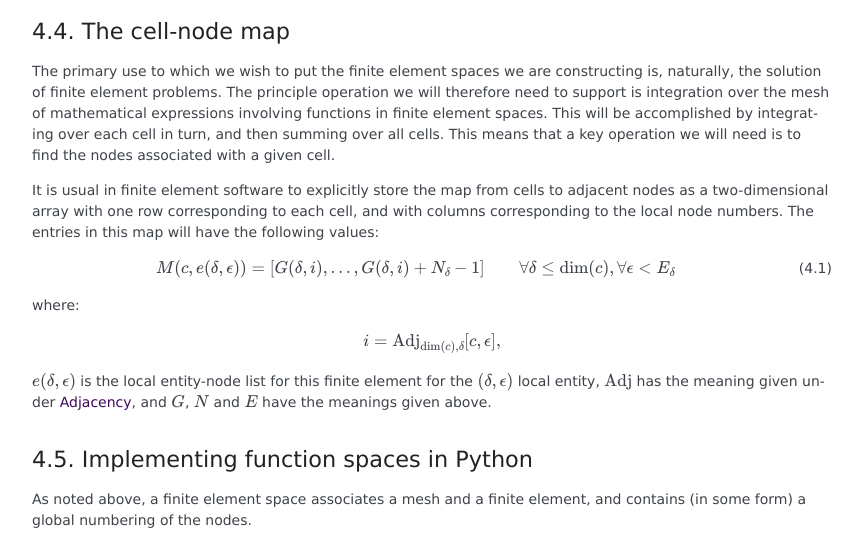
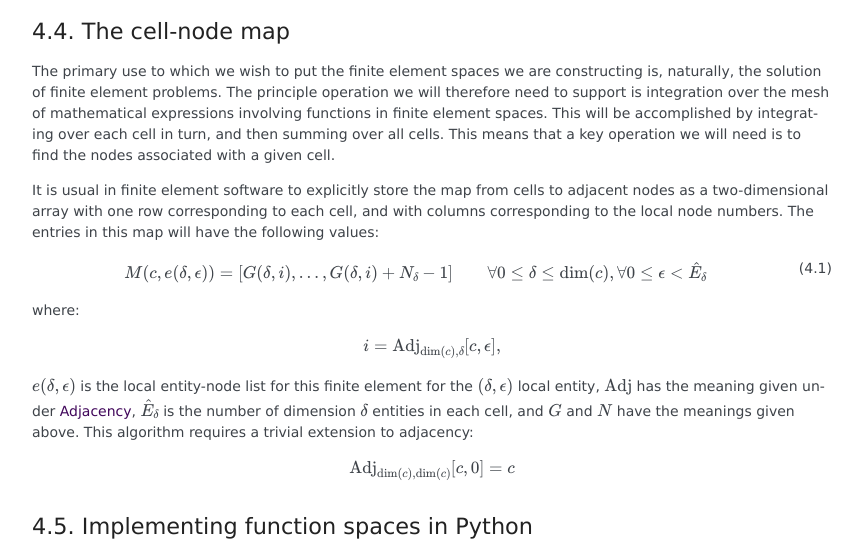
Before and after one commit to finite-element/finite-element-course, a Sphinx documentation site: the page built from doc/source/function_spaces.rst, in a window 1280 px wide and 900 px high, scrolled down 2564 px, cut to the strip 0-541 px from the top of the window. Shown: the whole strip, without its empty margins (163-1025 px from the left). Built offline with Sphinx 7.4.7, drawn with Linux system fonts in a browser that asks for light colours.

Commit message:
a bit more global numbering clarification

```diff
--- a/doc/source/function_spaces.rst
+++ b/doc/source/function_spaces.rst
@@ -174,7 +174,7 @@ local node numbers. The entries in this map will have the following values:
 .. math::
    :label: eqcellnode
 
-   M(c, e(\delta, \epsilon)) = [G(\delta, i), \ldots, G(\delta,i) + N_\delta - 1] \qquad\forall \delta\leq\dim(c), \forall \epsilon < E_\delta
+   M(c, e(\delta, \epsilon)) = [G(\delta, i), \ldots, G(\delta,i) + N_\delta - 1] \qquad\forall 0\leq\delta\leq\dim(c), \forall 0\leq\epsilon < \hat{E}_\delta
 
 where:
 
@@ -185,7 +185,14 @@ where:
 `e(\delta, \epsilon)` is the local entity-node list for this finite
 element for the `(\delta, \epsilon)` local entity,
 `\operatorname{Adj}` has the meaning given under :ref:`secadjacency`,
-and `G`, `N` and `E` have the meanings given above.
+`\hat{E}_\delta` is the number of dimension `\delta` entities in each
+cell, and `G` and `N` have the meanings given above. This algorithm
+requires a trivial extension to adjacency:
+
+.. math::
+
+   \operatorname{Adj}_{\dim(c),\dim(c)}[c, 0] = c
+
 
 Implementing function spaces in Python
 --------------------------------------
```
